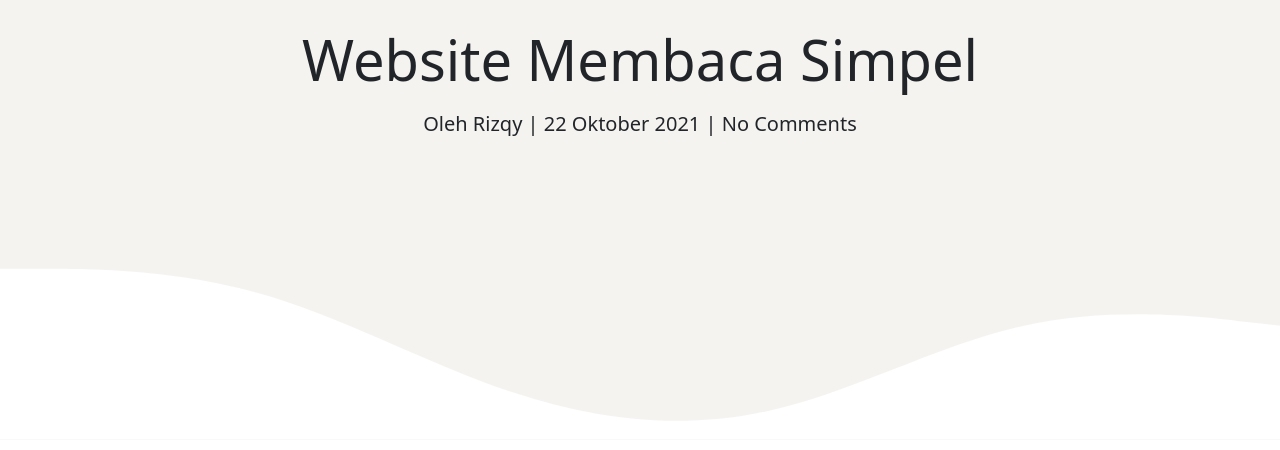
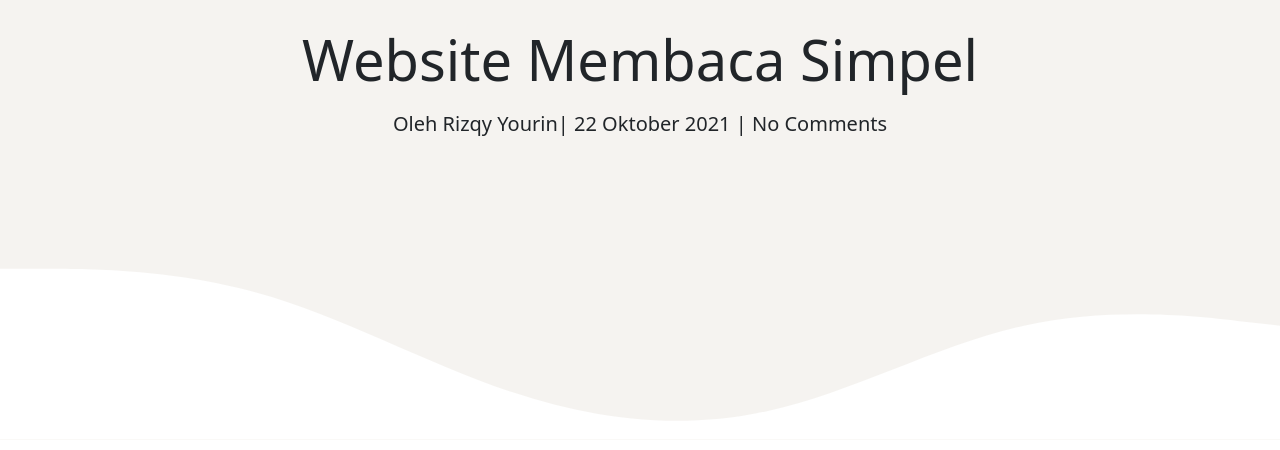
Before and after one commit to Hacfret/Website-Baca, a plain HTML site: page index.html in a window 1280 px wide. Shown: the part 350-800 px from the top of the page. Drawn offline with nearby package versions, Linux system fonts and the light colour scheme.

Commit message:
Update index.html

```diff
--- a/index.html
+++ b/index.html
@@ -51,7 +51,7 @@
     <section class="jumbotron text-center">
       <img src="img/gambar.jpg" alt="logo" width="200" class="rounded-circle img-thumbnail mt-5" />
       <h1 class="display-4 mt-5" data-aos="fade-up" data-aos-delay="200">Website Membaca Simpel</h1>
-      <p class="lead mt-3" data-aos="fade-up" data-aos-delay="300">Oleh Rizqy | 22 Oktober 2021 | No Comments</p>
+      <p class="lead mt-3" data-aos="fade-up" data-aos-delay="300">Oleh Rizqy Yourin| 22 Oktober 2021 | No Comments</p>
       <svg xmlns="http://www.w3.org/2000/svg" viewBox="0 0 1440 320">
         <path
           fill="#ffffff"
```
